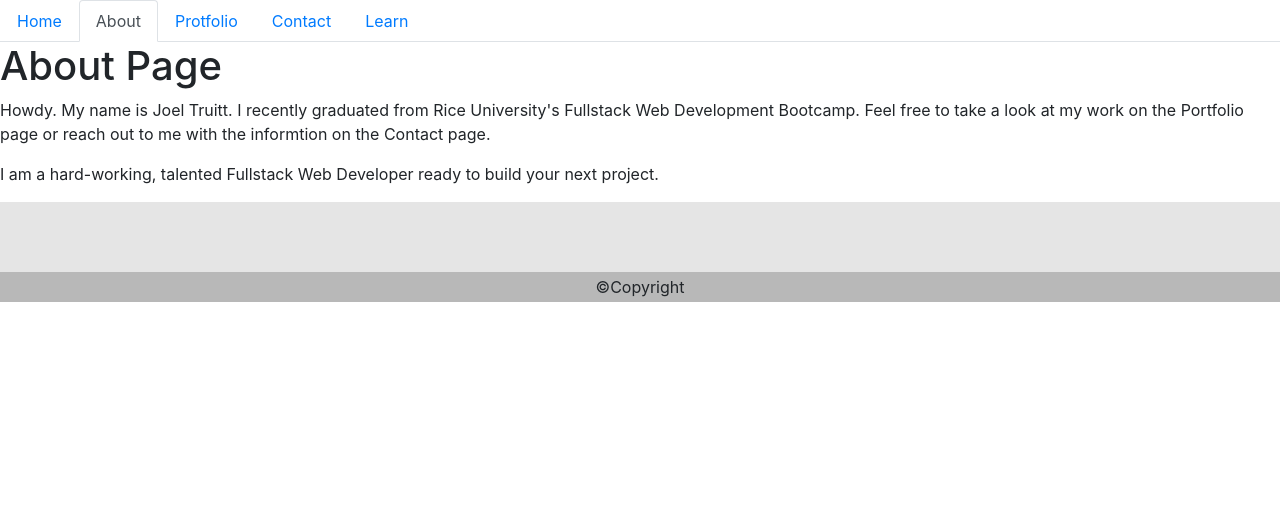
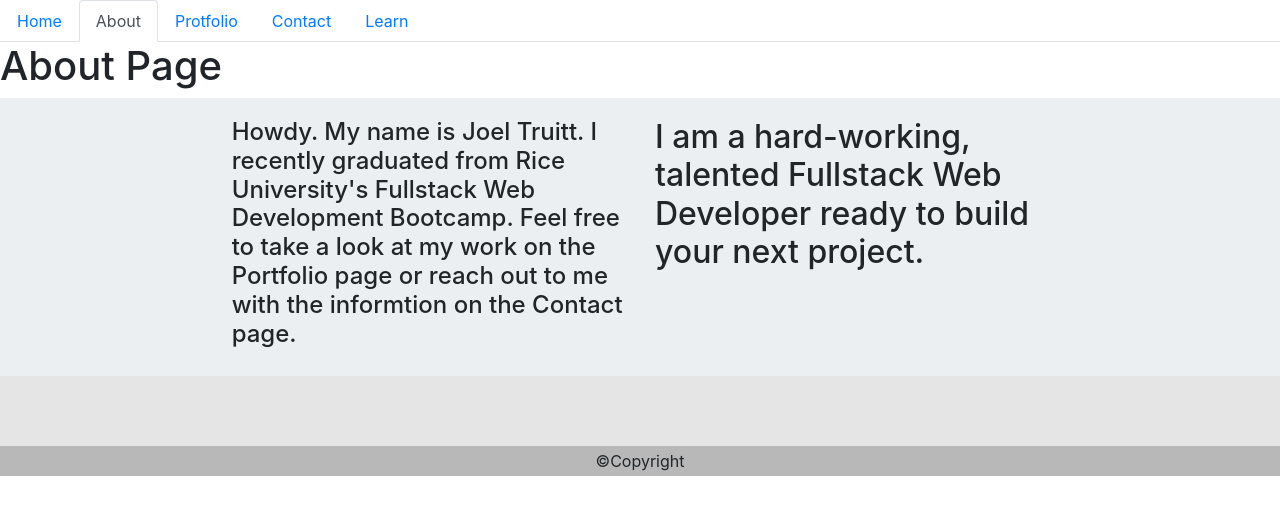
Before and after one commit to truittj/React-Portfolio, a React (Create React App) app: page /about in a window 1280 px wide. Shown: the top 514 px of the page. Built offline with nearby package versions, Linux system fonts and the light colour scheme.

Commit message:
Mostly working

```diff
--- a/src/components/PageElements/Button.js
+++ b/src/components/PageElements/Button.js
@@ -4,7 +4,7 @@ import 'fontsource-roboto';
 
 function Btn () {
 
-return <Button variant="contained" color="primary">Find Out More</Button>;
+return <Button variant="contained" color="primary">Submit</Button>;
 }
 
 export default Btn;
--- a/src/components/PageElements/PortCard/style.css
+++ b/src/components/PageElements/PortCard/style.css
@@ -8,7 +8,3 @@
     text-align: left;
     padding: 5px;
 }
-
-.btn {
-
-}
--- /dev/null
+++ b/src/components/Title.js
@@ -0,0 +1,11 @@
+import React from "react";
+
+function Title() {
+  return (
+    <div>
+      <h1>About Page</h1>
+    </div>
+  );
+}
+
+export default Title;
--- /dev/null
+++ b/src/components/WrapperAbout/index.js
@@ -0,0 +1,8 @@
+import React from "react";
+import "./style.css";
+
+function Wrapper(props) {
+  return <div className="wrapper">{props.children}</div>;
+}
+
+export default Wrapper;
--- /dev/null
+++ b/src/components/WrapperAbout/style.css
@@ -0,0 +1,11 @@
+.wrapper {
+  padding-top: 50px;
+  background: #ECEFF1;
+  height: 100%;
+  display: flex;
+  flex-flow: row wrap;
+  padding: 20px;
+  justify-content: space-around;
+  align-content: flex-start;
+  overflow: auto;
+}
--- a/src/components/pages/About.js
+++ b/src/components/pages/About.js
@@ -1,16 +1,26 @@
 import React from "react";
+import WrapperAbout from "../../components/WrapperAbout"
+import Title from "../../components/Title"
 
 function About() {
   return (
     <div>
-      <h1>About Page</h1>
-      <p>
-        Howdy. My name is Joel Truitt. I recently graduated from Rice University's Fullstack Web Development Bootcamp.
-        Feel free to take a look at my work on the Portfolio page or reach out to me with the informtion on the Contact page.
-      </p>
-      <p>
-        I am a hard-working, talented Fullstack Web Developer ready to build your next project.
-      </p>
+      <Title />
+        <WrapperAbout>
+          <div className="row justify-content-center">
+            <div className="col-4">
+              <h4>
+                Howdy. My name is Joel Truitt. I recently graduated from Rice University's Fullstack Web Development Bootcamp.
+                Feel free to take a look at my work on the Portfolio page or reach out to me with the informtion on the Contact page.
+              </h4>
+            </div>
+            <div className="col-4">
+              <h2>
+                I am a hard-working, talented Fullstack Web Developer ready to build your next project.
+              </h2>
+            </div>
+          </div>
+        </WrapperAbout>
     </div>
   );
 }
--- a/src/components/pages/Home.js
+++ b/src/components/pages/Home.js
@@ -7,9 +7,7 @@ function Home() {
   return (
     <div>
       <h1>Not your average bootcamp graduate</h1>
-      <button type="button">View My Work</button>
-      <Btn />
-      {/* <div className={classes.root}>{"This div's text looks like that of a button."}</div> */}
+      <a class="btn btn-primary" href="/portfolio" role="button">Checkout my work</a>      {/* <div className={classes.root}>{"This div's text looks like that of a button."}</div> */}
     </div>
   );
 }
```
